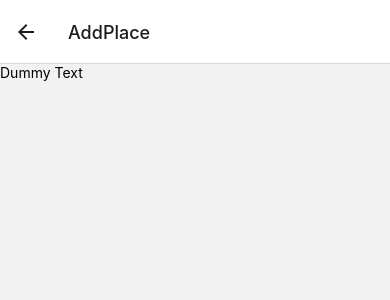
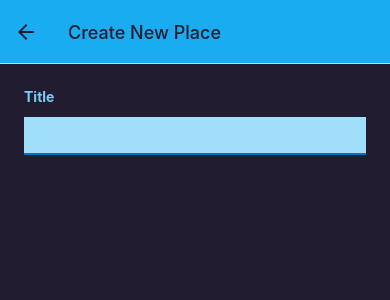
Before and after one commit to KyleP55/NativeFeats, a React Native app: screen /AddPlace in a window 390 px wide. Shown: the top 300 px of the page. Built offline with nearby package versions, Linux system fonts and the light colour scheme.

Commit message:
Styling Updated

```diff
--- a/App.js
+++ b/App.js
@@ -5,6 +5,7 @@ import { createNativeStackNavigator } from '@react-navigation/native-stack';
 import AllPlaces from './pages/AllPlaces';
 import AddPlace from './pages/AddPlace';
 import IconButton from './components/ui/IconButton';
+import { Colors } from './const/colors.js';
 
 const Stack = createNativeStackNavigator();
 
@@ -13,11 +14,18 @@ export default function App() {
     <>
       <StatusBar style='dark' />
       <NavigationContainer>
-        <Stack.Navigator>
+        <Stack.Navigator
+          screenOptions={{
+            headerStyle: { backgroundColor: Colors.primary500 },
+            headerTintColor: Colors.gray700,
+            contentStyle: { backgroundColor: Colors.gray700 }
+          }}
+        >
           <Stack.Screen
             name="AllPlaces"
             component={AllPlaces}
             options={({ navigation }) => ({
+              title: 'Your Places',
               headerRight: ({ tintColor }) => (
                 <IconButton
                   icon="add"
@@ -29,7 +37,13 @@ export default function App() {
             })}
           />
 
-          <Stack.Screen name="AddPlace" component={AddPlace} />
+          <Stack.Screen
+            name="AddPlace"
+            component={AddPlace}
+            options={{
+              title: 'Create New Place',
+            }}
+          />
         </Stack.Navigator>
       </NavigationContainer>
     </>
--- a/components/Places/PlaceForm.js
+++ b/components/Places/PlaceForm.js
@@ -1,9 +1,45 @@
-import { Text, View, StyleSheet } from "react-native";
+import { useState } from "react";
+import { Text, View, StyleSheet, ScrollView, TextInput } from "react-native";
+
+import { Colors } from "../../const/colors";
 
 function PlaceForm() {
-    return <View>
-        <Text>Dummy Text</Text>
-    </View>
+    const [title, setTitle] = useState('');
+
+    function changeTitleHandler(txt) {
+        setTitle(txt);
+    }
+
+    return (
+        <ScrollView style={s.container}>
+            <View>
+                <Text style={s.text}>Title</Text>
+                <TextInput onChange={changeTitleHandler} value={title} style={s.input} />
+            </View>
+        </ScrollView>
+    );
 }
 
 export default PlaceForm;
+
+const s = StyleSheet.create({
+    container: {
+        flex: 1,
+        padding: 24,
+    },
+    text: {
+        fontSize: 14,
+        fontWeight: 'bold',
+        marginBottom: 4,
+        color: Colors.primary200,
+    },
+    input: {
+        fontSize: 16,
+        marginVertical: 8,
+        paddingHorizontal: 4,
+        paddingVertical: 8,
+        borderBottomColor: Colors.primary700,
+        borderBottomWidth: 2,
+        backgroundColor: Colors.primary100,
+    }
+});
--- a/components/Places/PlacesList.js
+++ b/components/Places/PlacesList.js
@@ -1,5 +1,6 @@
 import { FlatList, View, Text, StyleSheet } from "react-native";
 import PlaceItem from "./PlaceItem";
+import { Colors } from "../../const/colors";
 
 
 function PlacesList({ places }) {
@@ -29,10 +30,11 @@ const s = StyleSheet.create({
     title: {
         fontSize: 24,
         textAlign: 'center',
-
+        color: Colors.primary200,
     },
     text: {
         fontSize: 14,
         textAlign: 'center',
+        color: Colors.primary200,
     },
 });
--- a/components/ui/IconButton.js
+++ b/components/ui/IconButton.js
@@ -12,7 +12,6 @@ export default IconButton;
 const s = StyleSheet.create({
     button: {
         padding: 8,
-        margin: 4,
         justifyContent: 'center',
         alignItems: 'center'
     },
--- /dev/null
+++ b/const/colors.js
@@ -0,0 +1,11 @@
+export const Colors = {
+    primary50: '#cfeffd',
+    primary100: '#a0defb',
+    primary200: '#77cff8',
+    primary400: '#44bdf5',
+    primary500: '#1aacf0',
+    primary700: '#0570c9',
+    primary800: '#003b88',
+    accent500: '#e6b30b',
+    gray700: '#221c30',
+};
--- a/package.json
+++ b/package.json
@@ -12,6 +12,7 @@
     "@react-navigation/native": "^6.1.9",
     "@react-navigation/native-stack": "^6.9.17",
     "expo": "~49.0.15",
+    "expo-image-picker": "^14.5.0",
     "expo-status-bar": "~1.6.0",
     "react": "18.2.0",
     "react-native": "0.72.6"
```
Also changed, not shown: components/Places/ImagePicker.js (added, +7 -0 lines), 1 other file (tests, documents, lock files or other folders).
